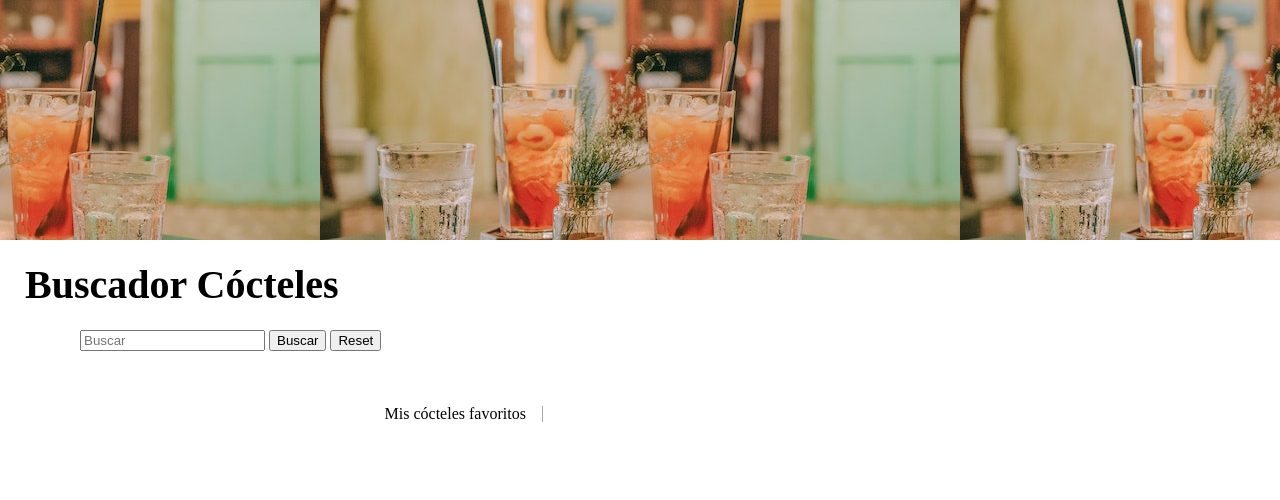
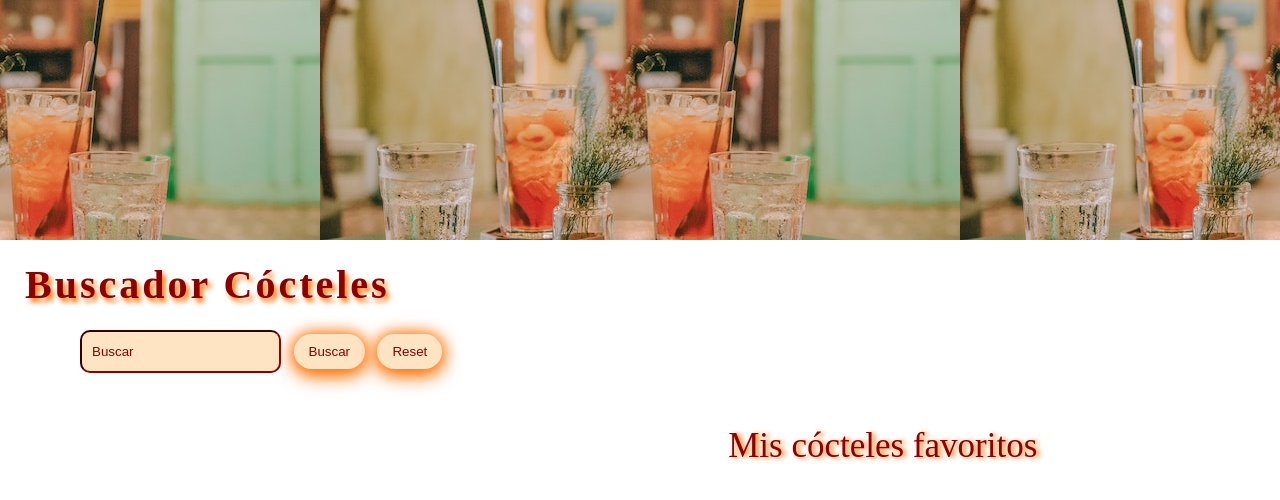
Before and after one commit to maragil/cocktail-finder, a website: page public/index.html in a window 1280 px wide. Drawn offline with Linux system fonts and the light colour scheme; no server answers.

Commit message:
CSS titles

```diff
--- a/public/index.html
+++ b/public/index.html
@@ -19,27 +19,30 @@
 
   </header>
 
-  <main class="main">
+  <main>
 
       <h1 class="title">Buscador Cócteles</h1>
 
       <form name="Buscador cócteles">
           <input type="text" placeholder="Buscar" class="js_input input"/>
-          <input type="button" value="Buscar" class="js_btn">
-          <input type="button" value="Reset" class="js_reset">
+          <input type="button" value="Buscar" class="js_btn btn">
+          <input type="button" value="Reset" class="js_reset btn">
       </form>
 
       <section class="section">
+
+      <article class="list">
       <ul class="list js_list-cocktails">
 
 
       </ul>
+      </article>
 
       <article class="favorites">
 
-          <h2>Mis cócteles favoritos</h2>
+          <h2 class="favorites__title">Mis cócteles favoritos</h2>
 
-          <ul class="js_list-cocktails_favorites"></ul>
+          <ul class="favorites__list js_list-cocktails_favorites"></ul>
 
       </article>
   </section>
--- a/src/scss/layout/_main.scss
+++ b/src/scss/layout/_main.scss
@@ -1,10 +1,64 @@
 .title{
-    font-size: 40px;
+    color: darkred;
+    font-size: 4rem;
     font-weight: bold;
+    letter-spacing: 3px;
     padding: 25px;
+    text-shadow: 3px 4px 5px #ff7000;
 }
 
 .input{
+    background-color: bisque;
+    border-color: darkred;
+    border-radius: 10px;
     margin-left: 80px;
     margin-bottom: 55px;
+    padding: 12px 10px 12px 10px;
 }
+.input::placeholder{
+    color: darkred;
+}
+
+.btn{
+    border: darkred;
+    color: darkred ;
+    background-color: bisque ;
+    box-shadow: 0 0 16px 0 #ff7000, 0 6px 20px 0 #ff7000;
+    border-radius: 20px;
+    cursor: pointer;
+    margin-left: 10px;
+    padding: 10px 15px 10px 15px;
+}
+
+.section{
+    display: flex;
+    justify-content: space-around;
+}
+
+.list{
+    display: flex;
+    flex-direction: column;
+    align-items: center;
+    margin-top: 30px;
+}
+
+.favorites{
+    display: flex;
+    flex-direction: column;
+    align-items: center;
+
+.favorites__title{
+    color: darkred;
+    text-shadow: 3px 1px 5px #ff7000;
+    font-size: 3.5rem;
+    }
+}
+
+.favorites__list{
+    margin-top: 30px;
+}
+
+.img{
+    height: 140px;
+    width: 130px;
+}
--- a/src/scss/main.scss
+++ b/src/scss/main.scss
@@ -3,30 +3,20 @@
 @import 'layout/main';
 @import 'layout/footer';
 
-.img{
-    height: 140px;
-    width: 130px;
+html{
+    font-size: 62.5%;
 }
 
-.section{
-    display: flex;
-    flex-direction: row-reverse;
-    justify-content: space-evenly;
-}
 
-.list{
-    text-align: center;
-    list-style-type: none;
-}
+// .list{
+//     text-align: center;
+//     list-style-type: none;
+// }
 
 .selected{
     background-color: violet;
 }
 
-.favorites{
-    border-right: solid 1px darkgrey;
-    padding: 0 1em;
-}
 .close{
     position: relative;
 }
```
Also changed, not shown: src/html/partials/main.html (+8 -5 lines), public/assets/css/main.css, 1 other file.
